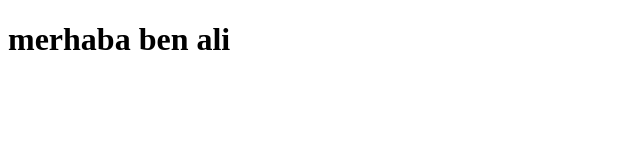
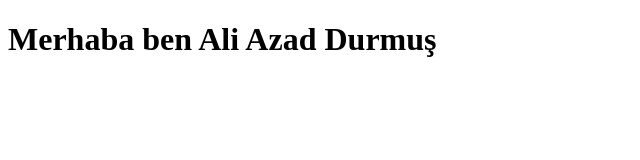
Before and after one commit to AliAzadDurmus/AliAzadDurmus.github.io, a plain HTML site: page index.html in a window 1280 px wide. Shown: the whole page, without its empty margins (0-640 px from the left). Drawn offline with Linux system fonts and the light colour scheme.

Commit message:
index.html

```diff
--- a/index.html
+++ b/index.html
@@ -1,6 +1,6 @@
 <!DOCTYPE html>
 <html>
   <body>
-    <h1>merhaba ben ali</h1>
+    <h1>Merhaba ben Ali Azad Durmuş</h1>
   </body>
 </html>
```
